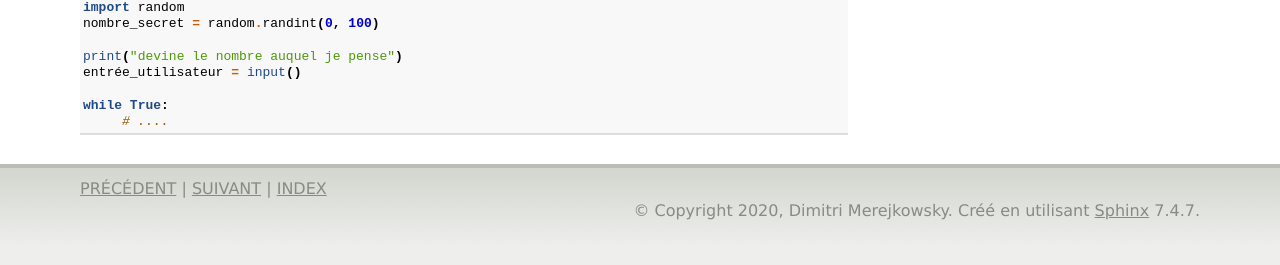
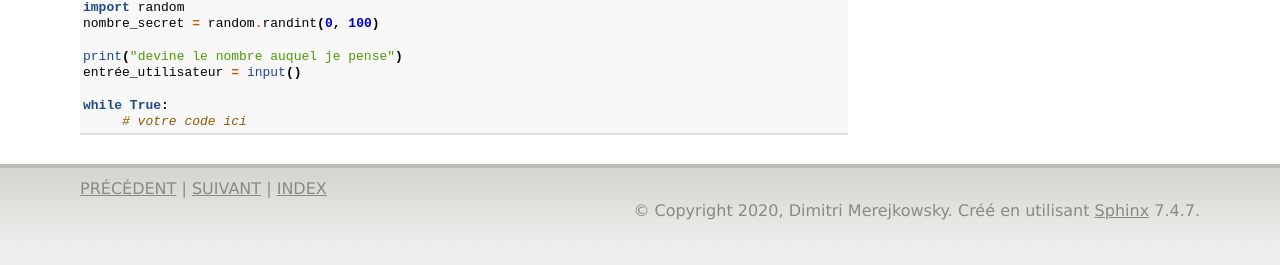
Before and after one commit to gruiick/cours-python, a Sphinx documentation site: the page built from cours/source/04-flot-de-controle/03-exercice.rst, in a window 1280 px wide. Shown: the part 1298-1563 px from the top of the page. Built offline with Sphinx 7.4.7, drawn with Linux system fonts in a browser that asks for light colours.

Commit message:
votre code ici

```diff
--- a/cours/source/04-flot-de-controle/03-exercice.rst
+++ b/cours/source/04-flot-de-controle/03-exercice.rst
@@ -66,4 +66,4 @@ Pour vous aider, vous pouvez partir du squelette suivant::
    entrée_utilisateur = input()
 
    while True:
-        # ....
+        # votre code ici
```
